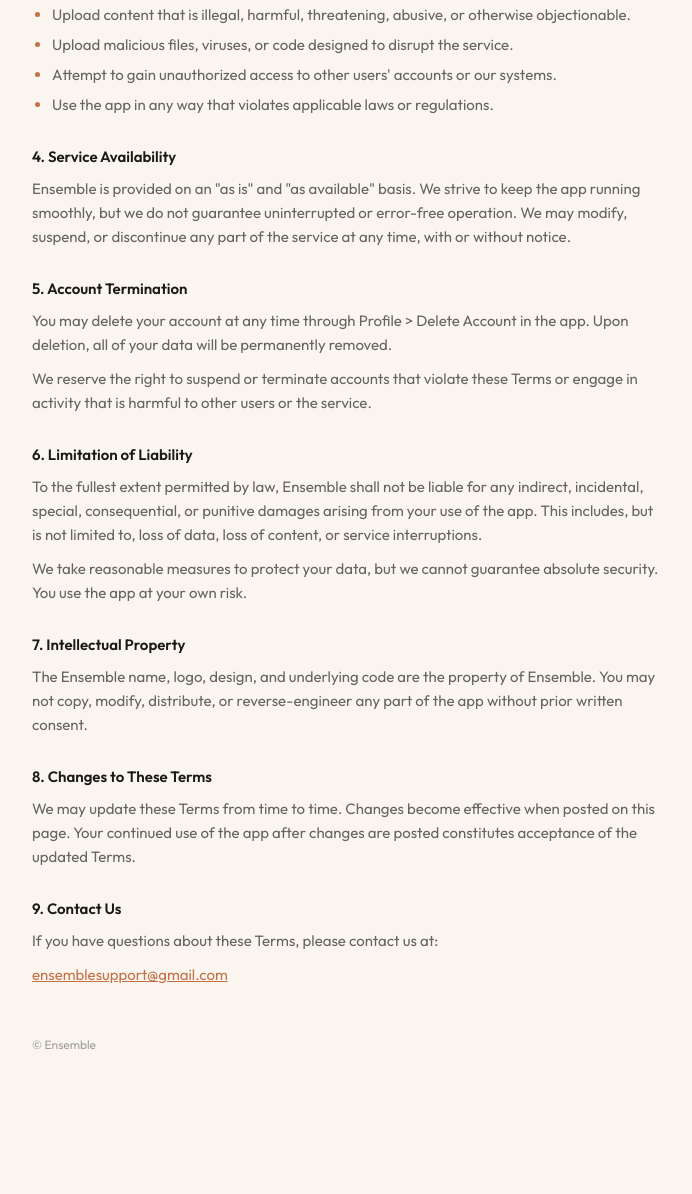
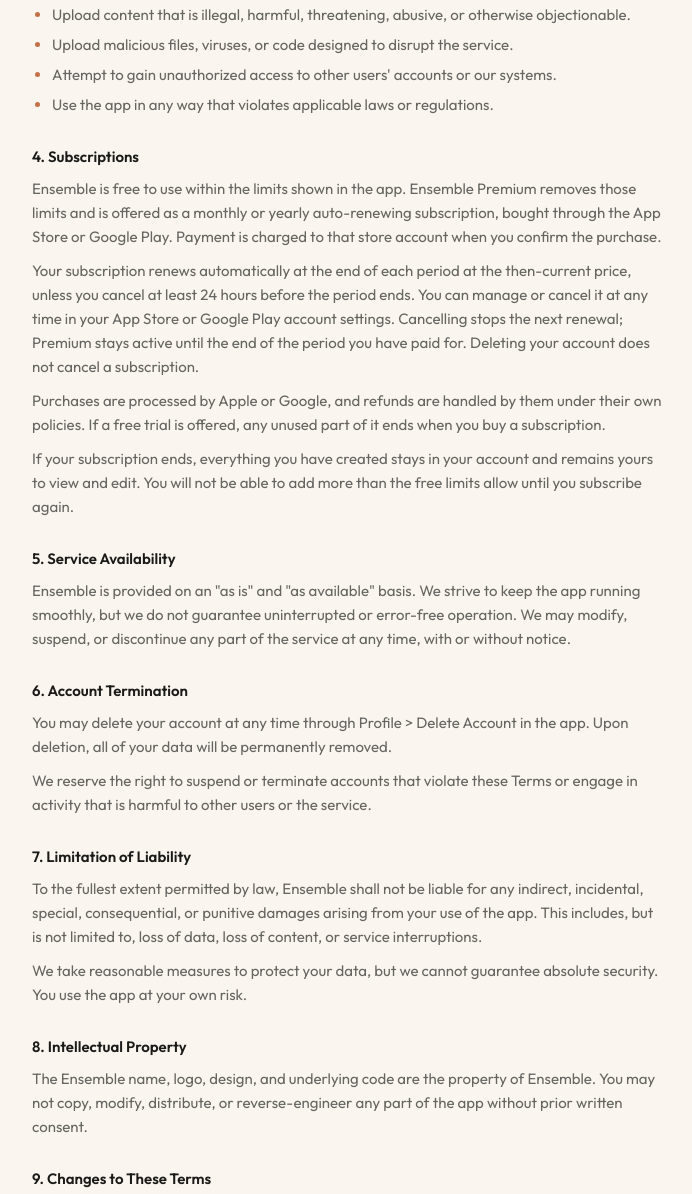
Before and after one commit to ahmed8498/ensemble-legal, a plain HTML site: page terms/index.html in a window 1280 px wide. Shown: the part 645-1839 px from the top of the page, without its empty margins (292-984 px from the left). Before the commit the page ends 1764 px from the top, so only its background shows below. Drawn offline with Linux system fonts and the light colour scheme.

Commit message:
Add files via upload

```diff
--- a/terms/index.html
+++ b/terms/index.html
@@ -56,7 +56,7 @@
 <a class="switch" href="../ar/terms/" lang="ar">العربية</a>
 </nav>
 <h1>Terms of Service</h1>
-<p class="date">Effective date: September 12, 2026</p>
+<p class="date">Effective date: October 6, 2026</p>
 <p>Welcome to Ensemble. By creating an account or using the app, you agree to these Terms of Service (&quot;Terms&quot;). If you do not agree, please do not use the app.</p>
 <h2>1. Your Account</h2>
 <p>You are responsible for maintaining the confidentiality of your login credentials and for all activity that occurs under your account. You agree to provide accurate information when creating your account and to keep it up to date.</p>
@@ -71,21 +71,26 @@
 <li>Attempt to gain unauthorized access to other users&#x27; accounts or our systems.</li>
 <li>Use the app in any way that violates applicable laws or regulations.</li>
 </ul>
-<h2>4. Service Availability</h2>
+<h2>4. Subscriptions</h2>
+<p>Ensemble is free to use within the limits shown in the app. Ensemble Premium removes those limits and is offered as a monthly or yearly auto-renewing subscription, bought through the App Store or Google Play. Payment is charged to that store account when you confirm the purchase.</p>
+<p>Your subscription renews automatically at the end of each period at the then-current price, unless you cancel at least 24 hours before the period ends. You can manage or cancel it at any time in your App Store or Google Play account settings. Cancelling stops the next renewal; Premium stays active until the end of the period you have paid for. Deleting your account does not cancel a subscription.</p>
+<p>Purchases are processed by Apple or Google, and refunds are handled by them under their own policies. If a free trial is offered, any unused part of it ends when you buy a subscription.</p>
+<p>If your subscription ends, everything you have created stays in your account and remains yours to view and edit. You will not be able to add more than the free limits allow until you subscribe again.</p>
+<h2>5. Service Availability</h2>
 <p>Ensemble is provided on an &quot;as is&quot; and &quot;as available&quot; basis. We strive to keep the app running smoothly, but we do not guarantee uninterrupted or error-free operation. We may modify, suspend, or discontinue any part of the service at any time, with or without notice.</p>
-<h2>5. Account Termination</h2>
+<h2>6. Account Termination</h2>
 <p>You may delete your account at any time through Profile &gt; Delete Account in the app. Upon deletion, all of your data will be permanently removed.</p>
 <p>We reserve the right to suspend or terminate accounts that violate these Terms or engage in activity that is harmful to other users or the service.</p>
-<h2>6. Limitation of Liability</h2>
+<h2>7. Limitation of Liability</h2>
 <p>To the fullest extent permitted by law, Ensemble shall not be liable for any indirect, incidental, special, consequential, or punitive damages arising from your use of the app. This includes, but is not limited to, loss of data, loss of content, or service interruptions.</p>
 <p>We take reasonable measures to protect your data, but we cannot guarantee absolute security. You use the app at your own risk.</p>
-<h2>7. Intellectual Property</h2>
+<h2>8. Intellectual Property</h2>
 <p>The Ensemble name, logo, design, and underlying code are the property of Ensemble. You may not copy, modify, distribute, or reverse-engineer any part of the app without prior written consent.</p>
-<h2>8. Changes to These Terms</h2>
+<h2>9. Changes to These Terms</h2>
 <p>We may update these Terms from time to time. Changes become effective when posted on this page. Your continued use of the app after changes are posted constitutes acceptance of the updated Terms.</p>
-<h2>9. Contact Us</h2>
+<h2>10. Contact Us</h2>
 <p>If you have questions about these Terms, please contact us at:</p>
-<p><a href="mailto:ensemblesupport@gmail.com">ensemblesupport@gmail.com</a></p>
+<p><a href="mailto:ensembleusersupport@gmail.com">ensembleusersupport@gmail.com</a></p>
 <footer>© Ensemble</footer>
 </main>
 </body>
```
Also changed, not shown: ar/index.html (+1 -1 lines), ar/privacy/index.html (+1 -1 lines), ar/terms/index.html (+13 -8 lines), index.html (+1 -1 lines), privacy/index.html (+1 -1 lines).
